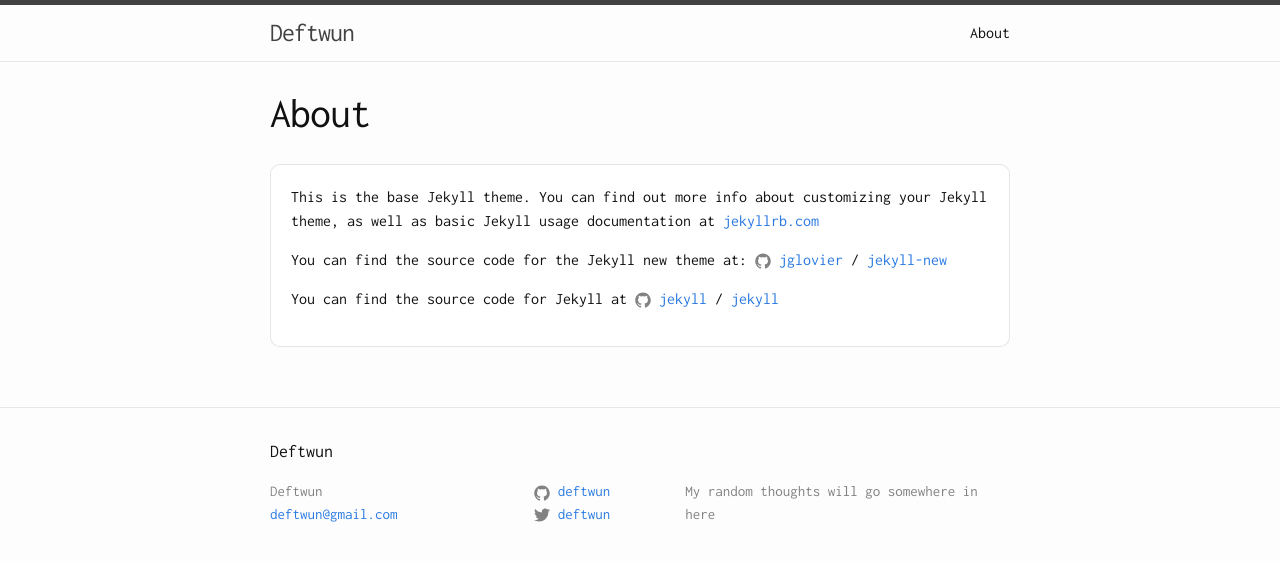
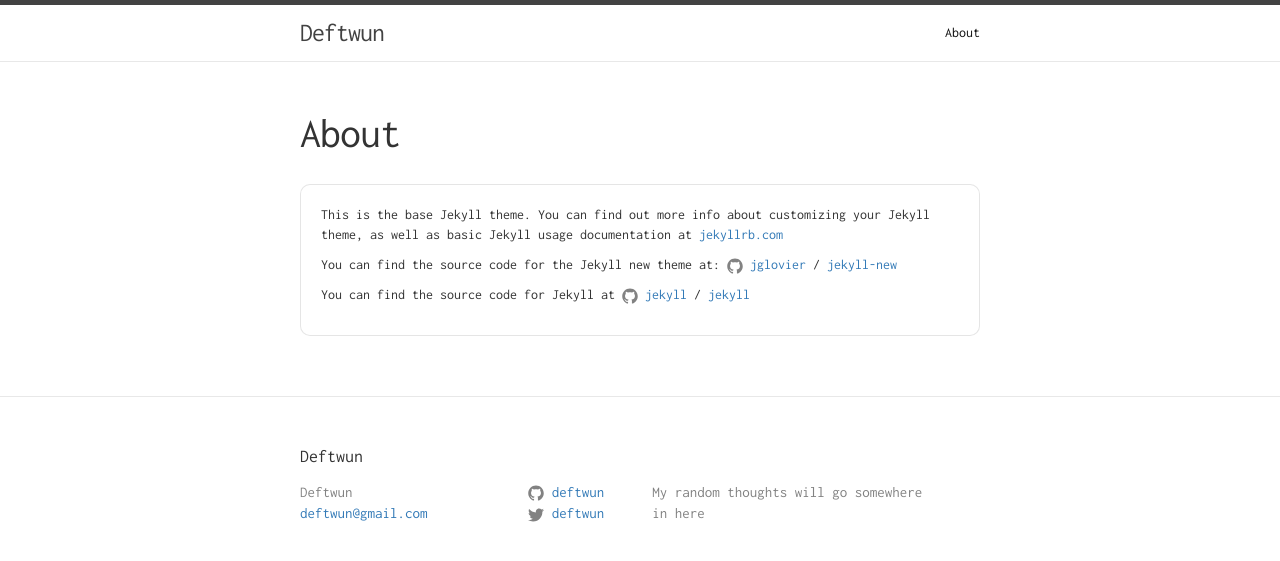
Before and after one commit to Deftwun/Deftwun.github.io, a Jekyll site: the page built from about.md, in a window 1280 px wide. Shown: the top 561 px of the page. Built offline with Jekyll 4.4.1, drawn with Linux system fonts in a browser that asks for light colours; nearby versions of some CDN libraries; library files that are not in the unit come from our copies.

Commit message:
Update head.html

```diff
--- a/_includes/head.html
+++ b/_includes/head.html
@@ -10,6 +10,7 @@
   <link rel="canonical" href="{{ page.url | replace:'index.html','' | prepend: site.baseurl | prepend: site.url }}">
   <link rel="alternate" type="application/rss+xml" title="{{ site.title }}" href="{{ "/feed.xml" | prepend: site.baseurl | prepend: site.url }}">
   <link href='https://fonts.googleapis.com/css?family=Inconsolata' rel='stylesheet' type='text/css'>
+  <link rel="stylesheet" href="css/bootstrap.min.css" type="text/css">
   <style>
     body{
       font-family: 'Inconsolata', sans-serif;
```
